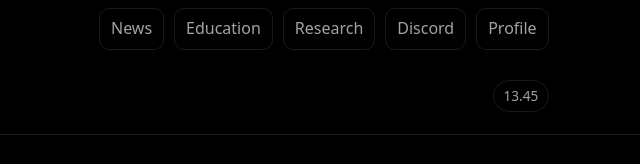
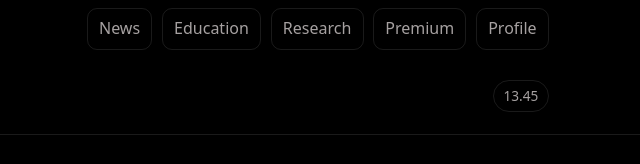
Before and after one commit to naufalnab/cryptosharia, a plain HTML site: page article.html in a window 1280 px wide. Shown: the top 164 px of the page, 640-1280 px from the left. Drawn offline with Linux system fonts and the light colour scheme.

Commit message:
[UPD] premium

```diff
--- a/article.html
+++ b/article.html
@@ -12,7 +12,7 @@
         <a href="index.html" data-page="index.html">News</a>
         <a href="education.html" data-page="education.html">Education</a>
         <a href="research.html" data-page="research.html">Research</a>
-        <a href="community.html" data-page="community.html">Discord</a>
+        <a href="community.html" data-page="community.html">Premium</a>
         <a href="profile.html" data-page="profile.html">Profile</a>
       </nav>
 
```
Also changed, not shown: community.html (+1 -1 lines), consultant.html (+1 -1 lines), discord.html (+1 -1 lines), education.html (+1 -1 lines), index.html (+1 -1 lines), profile.html (+1 -1 lines), research.html (+1 -1 lines), webinar.html (+1 -1 lines).
